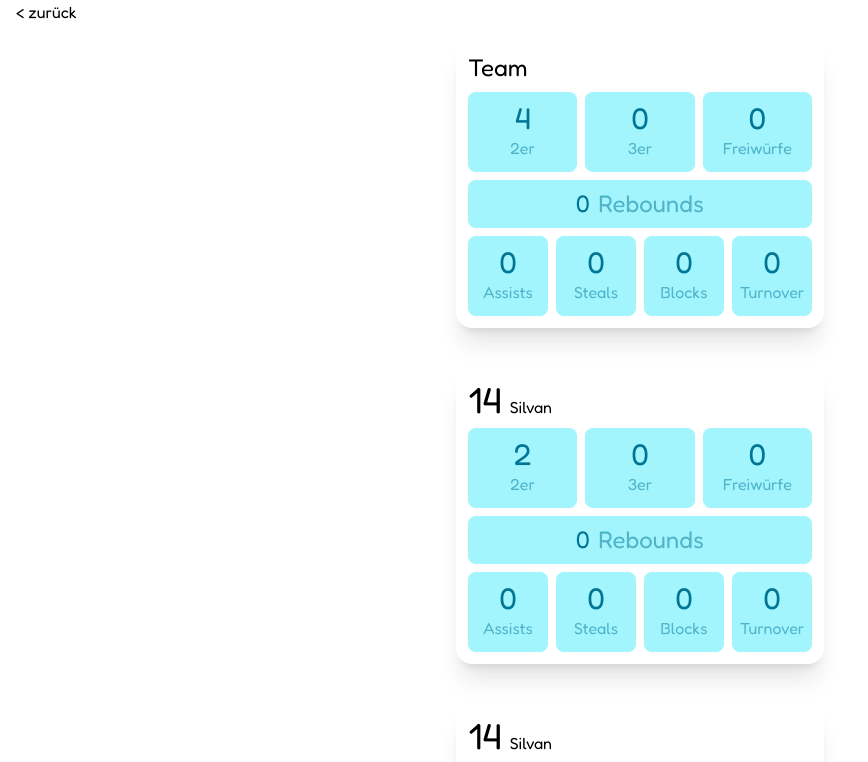
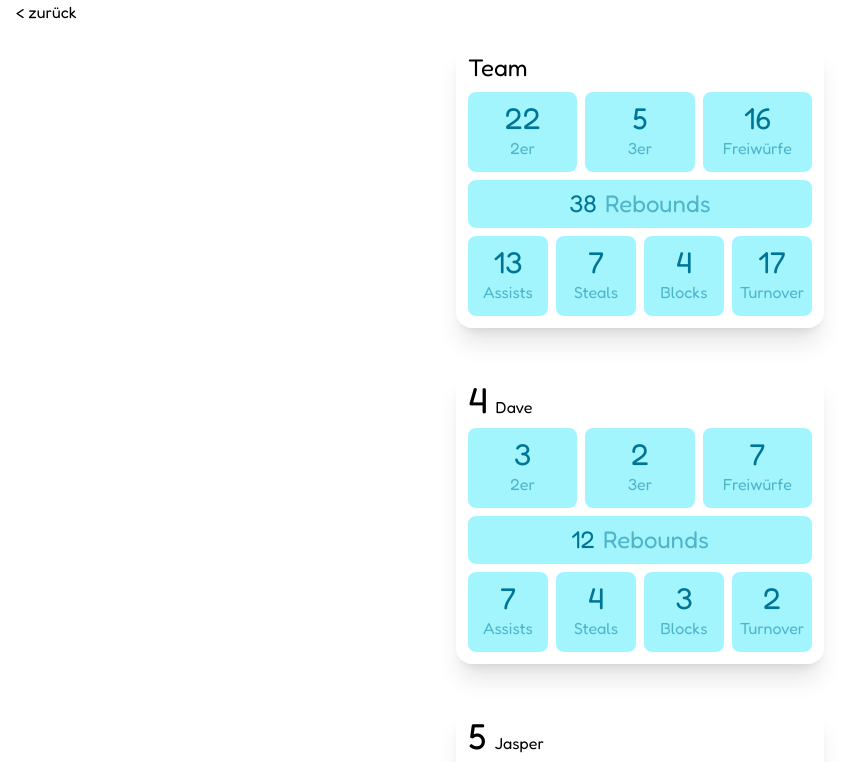
Before and after one commit to silvankammermann/stattrack, a React (Vite) app: page /result/qwer in a window 1280 px wide. Shown: the top 762 px of the page, without its empty margins (0-868 px from the left). Built offline with nearby package versions, Linux system fonts and the light colour scheme.

Commit message:
Add real game data

```diff
--- a/src/storage/db.ts
+++ b/src/storage/db.ts
@@ -6,23 +6,49 @@ const data: Game[] = [{
     name: "BC Gegner",
     score: 0
   },
-  date: "3. Mai 2025",
-  homeGame: false,
+  date: "2. Mai 2025",
+  homeGame: true,
   score: 20,
   players: [{
-    nr: 14,
-    name: "Silvan",
+    nr: 4,
+    name: "Dave",
     stats: {
       twoPt: {
+        made: 3,
+        missed: 7
+      },
+      threePt: {
         made: 2,
-        missed: 1
+        missed: 2
+      },
+      ft: {
+        made: 7,
+        missed: 3
+      },
+      ast: 7,
+      reb: {
+        off: 0,
+        def: 12
+      },
+      stl: 4,
+      blk: 3,
+      to: 2
+    }
+  },
+  {
+    nr: 5,
+    name: "Jasper",
+    stats: {
+      twoPt: {
+        made: 0,
+        missed: 4
       },
       threePt: {
         made: 0,
         missed: 0
       },
       ft: {
-        made: 0,
+        made: 2,
         missed: 0
       },
       ast: 0,
@@ -36,16 +62,94 @@ const data: Game[] = [{
     }
   },
   {
-    nr: 14,
-    name: "Silvan",
+    nr: 6,
+    name: "Edi",
     stats: {
       twoPt: {
-        made: 2,
-        missed: 1
+        made: 4,
+        missed: 4
       },
       threePt: {
         made: 0,
+        missed: 1
+      },
+      ft: {
+        made: 1,
+        missed: 1
+      },
+      ast: 1,
+      reb: {
+        off: 0,
+        def: 6
+      },
+      stl: 0,
+      blk: 0,
+      to: 3
+    }
+  },
+  {
+    nr: 8,
+    name: "Jan",
+    stats: {
+      twoPt: {
+        made: 0,
         missed: 0
+      },
+      threePt: {
+        made: 0,
+        missed: 4
+      },
+      ft: {
+        made: 1,
+        missed: 1
+      },
+      ast: 0,
+      reb: {
+        off: 0,
+        def: 1
+      },
+      stl: 0,
+      blk: 0,
+      to: 2
+    }
+  },
+  {
+    nr: 9,
+    name: "Nevio",
+    stats: {
+      twoPt: {
+        made: 5,
+        missed: 10
+      },
+      threePt: {
+        made: 0,
+        missed: 1
+      },
+      ft: {
+        made: 1,
+        missed: 1
+      },
+      ast: 3,
+      reb: {
+        off: 2,
+        def: 8
+      },
+      stl: 1,
+      blk: 0,
+      to: 3
+    }
+  },
+  {
+    nr: 10,
+    name: "Simon",
+    stats: {
+      twoPt: {
+        made: 5,
+        missed: 6
+      },
+      threePt: {
+        made: 3,
+        missed: 3
       },
       ft: {
         made: 0,
@@ -54,11 +158,63 @@ const data: Game[] = [{
       ast: 0,
       reb: {
         off: 0,
-        def: 0
+        def: 5
+      },
+      stl: 1,
+      blk: 1,
+      to: 3
+    }
+  },
+  {
+    nr: 11,
+    name: "Mischa",
+    stats: {
+      twoPt: {
+        made: 4,
+        missed: 5
+      },
+      threePt: {
+        made: 0,
+        missed: 1
+      },
+      ft: {
+        made: 2,
+        missed: 0
+      },
+      ast: 2,
+      reb: {
+        off: 1,
+        def: 1
+      },
+      stl: 1,
+      blk: 0,
+      to: 2
+    }
+  },
+  {
+    nr: 12,
+    name: "Stifu",
+    stats: {
+      twoPt: {
+        made: 1,
+        missed: 1
+      },
+      threePt: {
+        made: 0,
+        missed: 0
+      },
+      ft: {
+        made: 2,
+        missed: 0
+      },
+      ast: 0,
+      reb: {
+        off: 1,
+        def: 1
       },
       stl: 0,
       blk: 0,
-      to: 0
+      to: 2
     }
   }]
 }];
```
